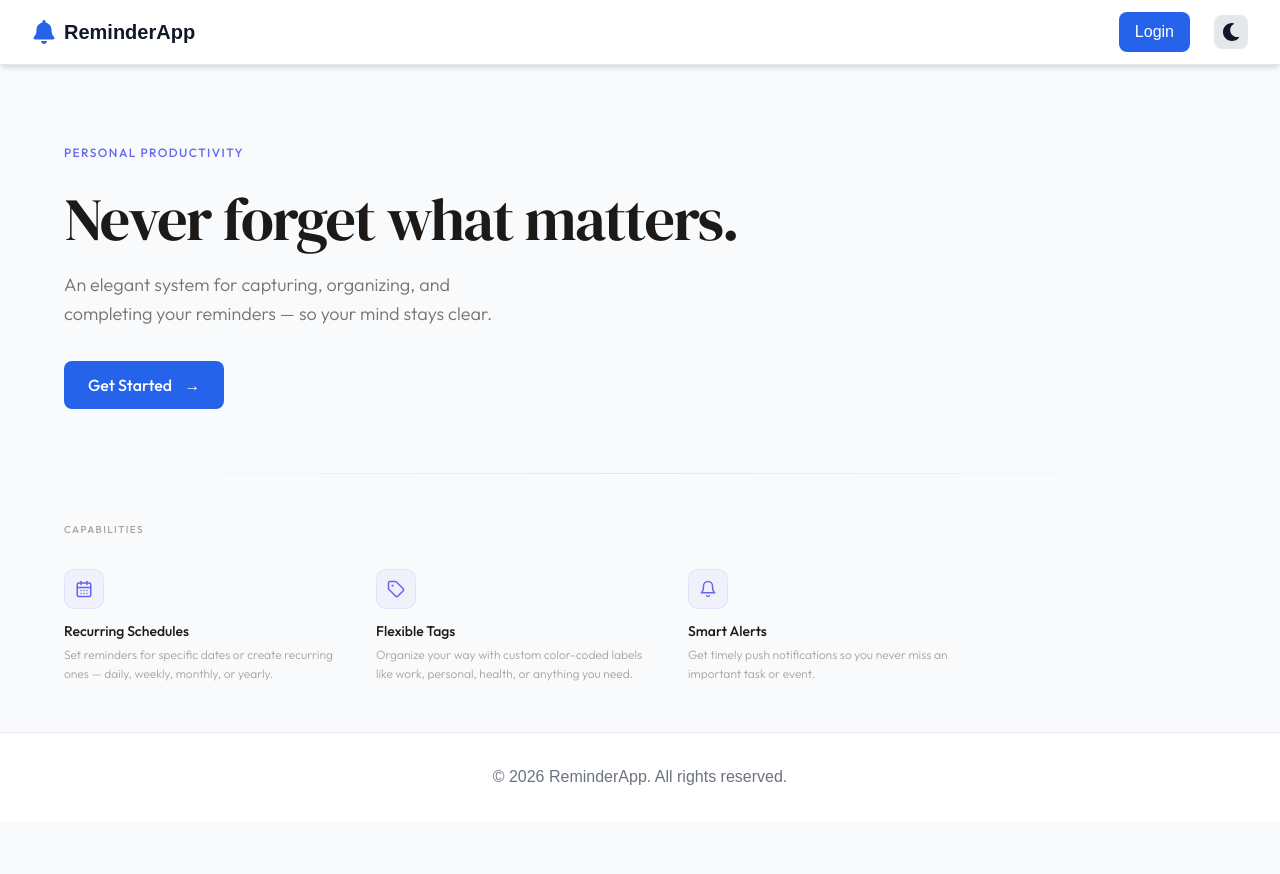
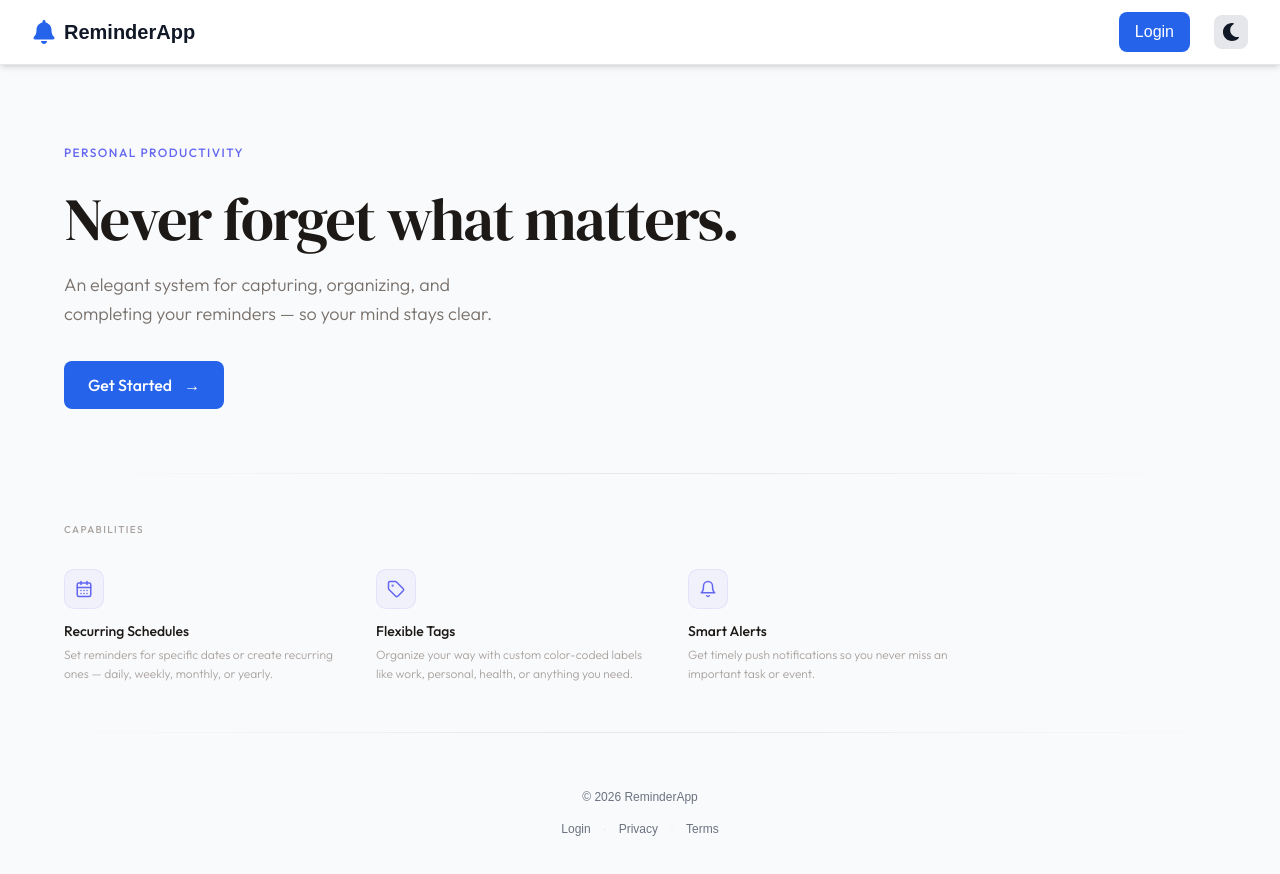
Before and after one commit to Vincent-kintt/fyp-website, a Next.js app: page / in a window 1280 px wide. Shown: the top 874 px of the page. Before the commit the page ends 821 px from the top, so only its background shows below. Built offline with nearby package versions, Linux system fonts and the light colour scheme; no server answers.

Commit message:
fix: light mode text visibility (dark variant) + redesign footer

```diff
--- a/app/globals.css
+++ b/app/globals.css
@@ -1,4 +1,6 @@
 @import "tailwindcss";
+
+@custom-variant dark (&:where(.dark, .dark *));
 
 button,
 [role="button"],
--- a/components/layout/Footer.js
+++ b/components/layout/Footer.js
@@ -1,11 +1,42 @@
+import Link from "next/link";
+
 export default function Footer() {
   return (
-    <footer className="bg-surface border-t border-border text-text-primary mt-auto">
-      <div className="max-w-7xl mx-auto px-4 sm:px-6 lg:px-8 py-8">
-        <div className="text-center">
-          <p className="text-text-muted">
-            © {new Date().getFullYear()} ReminderApp. All rights reserved.
+    <footer className="mt-auto">
+      <div
+        className="h-px mx-4 sm:mx-6 lg:mx-8"
+        style={{
+          background:
+            "linear-gradient(90deg, transparent, var(--border) 50%, transparent)",
+        }}
+      />
+      <div className="max-w-7xl mx-auto px-4 sm:px-6 lg:px-8 py-10 md:py-14">
+        <div className="flex flex-col items-center gap-4 text-center">
+          <p className="text-text-muted text-xs">
+            © {new Date().getFullYear()} ReminderApp
           </p>
+          <div className="flex items-center gap-3 text-xs text-text-muted">
+            <Link
+              href="/login"
+              className="hover:text-primary transition-colors"
+            >
+              Login
+            </Link>
+            <span className="text-border">·</span>
+            <Link
+              href="#"
+              className="hover:text-primary transition-colors"
+            >
+              Privacy
+            </Link>
+            <span className="text-border">·</span>
+            <Link
+              href="#"
+              className="hover:text-primary transition-colors"
+            >
+              Terms
+            </Link>
+          </div>
         </div>
       </div>
     </footer>
```
